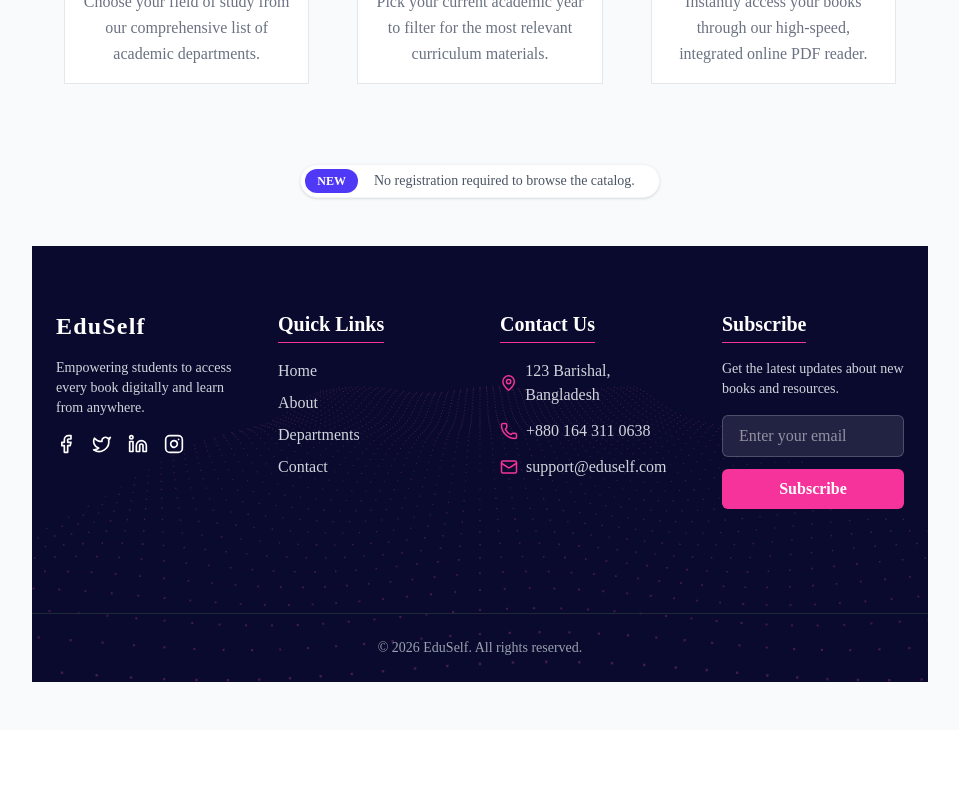
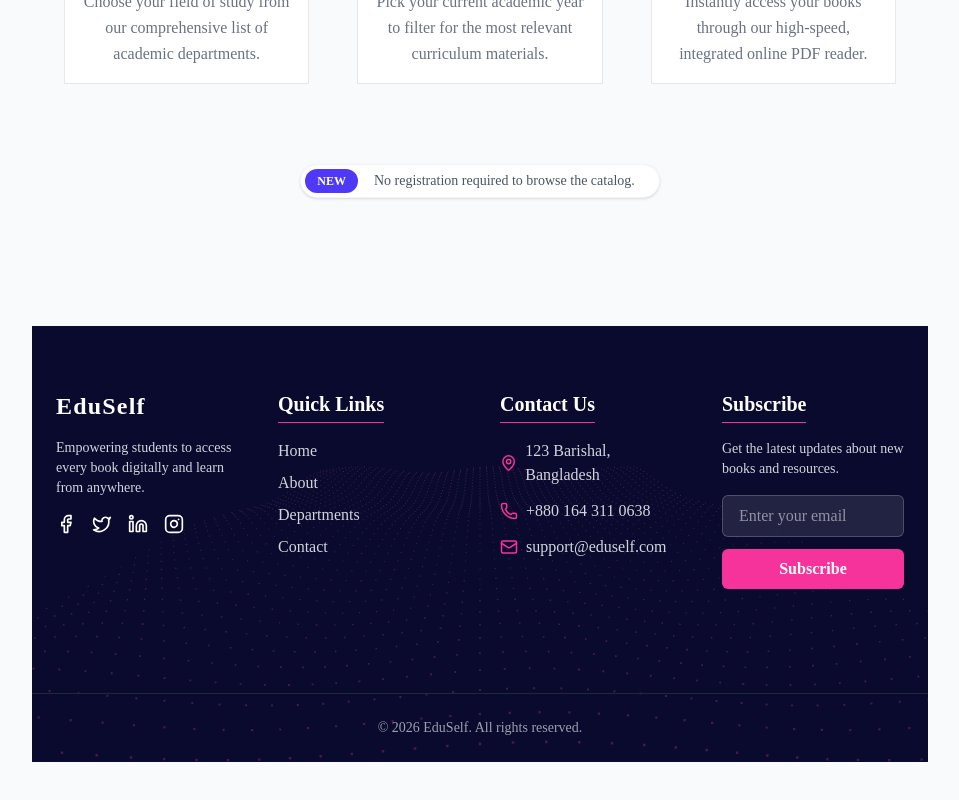
Before and after one commit to ratulislam46/EduSelf-Online-Platform, a Next.js app: page / in a window 1280 px wide. Shown: the part 2419-3219 px from the top of the page, without its empty margins (304-1263 px from the left). Before the commit the page ends 3149 px from the top, so only its background shows below. Built offline with nearby package versions, Linux system fonts and the light colour scheme; no server answers.

Commit message:
MOdified Footer section

```diff
--- a/src/app/layout.js
+++ b/src/app/layout.js
@@ -38,7 +38,7 @@ export default function RootLayout({ children }) {
                   {children}
                 </div>
 
-                <footer className="container mx-auto">
+                <footer className="container mx-auto mt-20">
                   <FooterSection />
                 </footer>
               </div>
```
